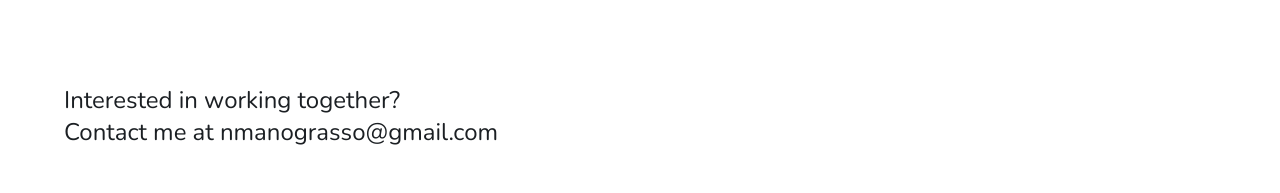
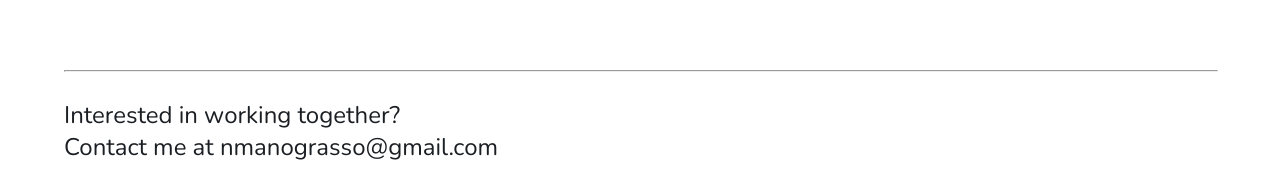
Before and after one commit to NickMano/NickMano.github.io, a React (Create React App) app: page / in a window 1280 px wide. Shown: the part 2127-2320 px from the top of the page. Built offline with nearby package versions, Linux system fonts and the light colour scheme.

Commit message:
Modify footer style

```diff
--- a/src/components/Footer.jsx
+++ b/src/components/Footer.jsx
@@ -3,12 +3,11 @@ import '../styles/components/Footer.scss'
 
 const Footer = () => (
   <footer className="footer">
-        <div className="footer__container">
+    <hr />
     <h2>
       Interested in working together? <br />
       Contact me at nmanograsso@gmail.com
     </h2>
-        </div>
   </footer>
 )
 
```
Lines whose indentation alone changed are shown as unchanged.
